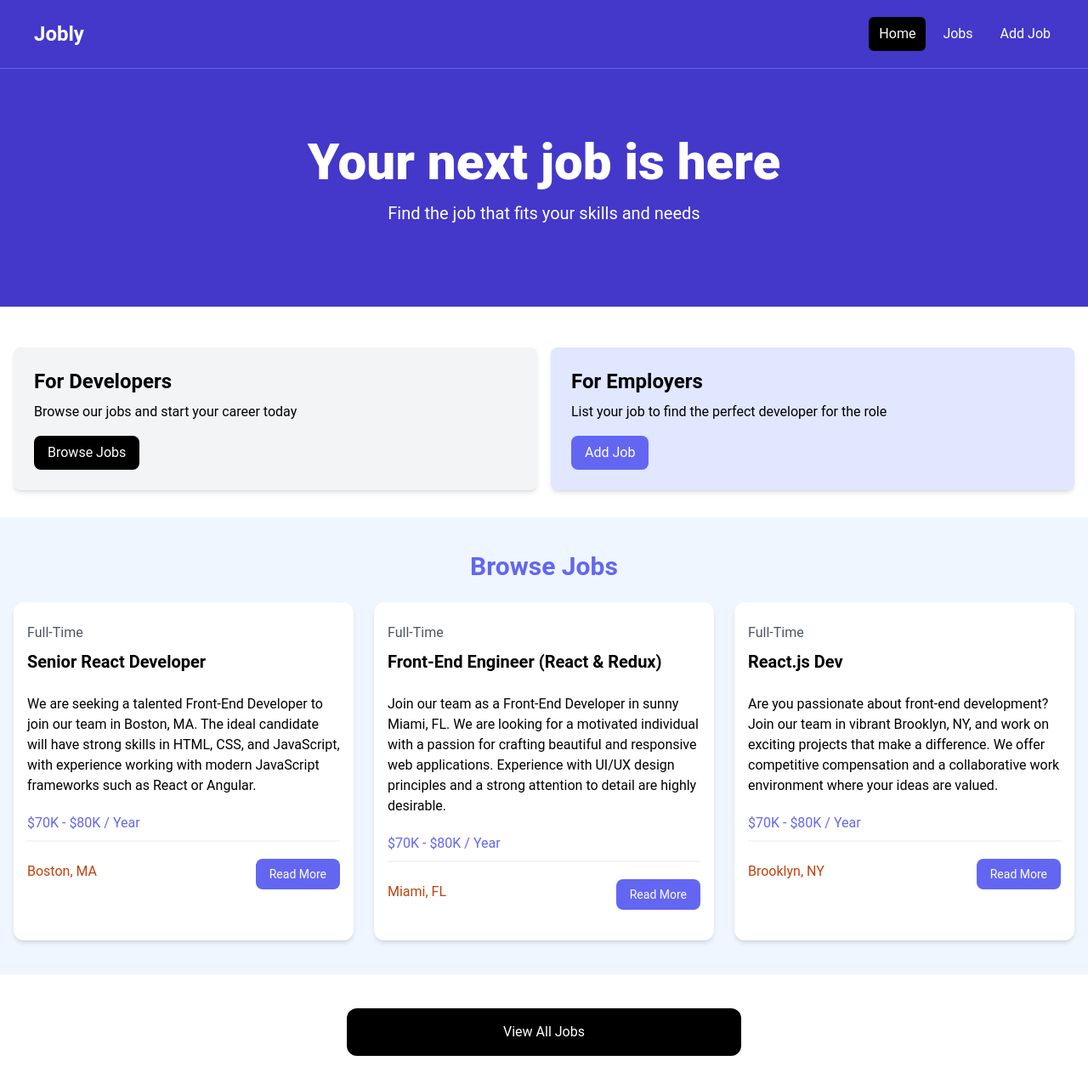
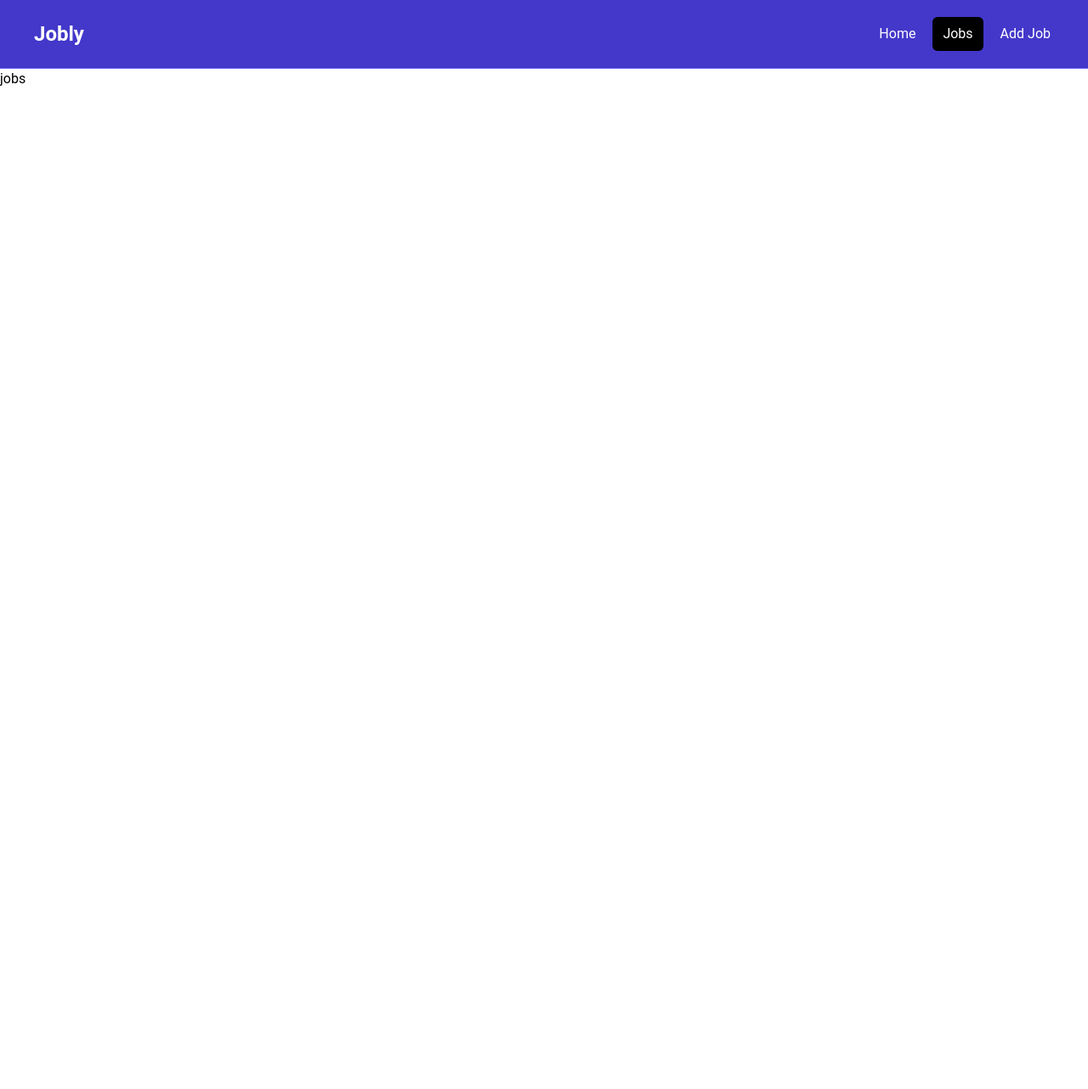
Before and after one commit to teodorSmilevski/jobly-react-app, a React (Vite) app: page /jobs in a window 1280 px wide. Shown: the whole page at 85% size. After the commit the page ends 800 px from the top, so only its background shows below. Built offline with nearby package versions, Linux system fonts and the light colour scheme.

Commit message:
Added pages and layout

```diff
--- a/package.json
+++ b/package.json
@@ -11,7 +11,9 @@
   },
   "dependencies": {
     "react": "^18.3.1",
-    "react-dom": "^18.3.1"
+    "react-dom": "^18.3.1",
+    "react-icons": "^5.4.0",
+    "react-router-dom": "^7.1.1"
   },
   "devDependencies": {
     "@eslint/js": "^9.17.0",
--- a/src/App.jsx
+++ b/src/App.jsx
@@ -1,17 +1,24 @@
-import Navbar from "./components/Navbar";
-import HeroSection from "./components/HeroSection";
-import HomeCards from "./components/HomeCards";
-import JobListings from "./components/JobListings";
-import ViewAllJobs from "./components/ViewAllJobs";
+import {
+  Route,
+  createBrowserRouter,
+  createRoutesFromElements,
+  RouterProvider,
+} from "react-router-dom";
+import MainLayout from "./layouts/MainLayout";
+import HomePage from "./pages/HomePage";
+import JobsPage from "./pages/JobsPage";
+import NotFound from "./pages/NotFound";
+
+const router = createBrowserRouter(
+  createRoutesFromElements(
+    <Route path="/" element={<MainLayout />}>
+      <Route index element={<HomePage />} />
+      <Route path="/jobs" element={<JobsPage />} />
+      <Route path="*" element={<NotFound />} />
+    </Route>
+  )
+);
 
 export default function App() {
-  return (
-    <>
-      <Navbar />
-      <HeroSection />
-      <HomeCards />
-      <JobListings />
-      <ViewAllJobs />
-    </>
-  );
+  return <RouterProvider router={router} />;
 }
--- a/src/components/HomeCards.jsx
+++ b/src/components/HomeCards.jsx
@@ -1,3 +1,4 @@
+import { Link } from "react-router-dom";
 import Card from "./Card";
 
 export default function HomeCards() {
@@ -10,24 +11,24 @@
             <p className="mt-2 mb-4">
               Browse our jobs and start your career today
             </p>
-            <a
-              href="/jobs.html"
+            <Link
+              to="/jobs"
               className="inline-block bg-black text-white rounded-lg px-4 py-2 hover:bg-gray-700"
             >
               Browse Jobs
-            </a>
+            </Link>
           </Card>
           <Card bg="bg-indigo-100">
             <h2 className="text-2xl font-bold">For Employers</h2>
             <p className="mt-2 mb-4">
               List your job to find the perfect developer for the role
             </p>
-            <a
-              href="/add-job.html"
+            <Link
+              to="/add-job"
               className="inline-block bg-indigo-500 text-white rounded-lg px-4 py-2 hover:bg-indigo-600"
             >
               Add Job
-            </a>
+            </Link>
           </Card>
         </div>
       </div>
--- a/src/components/JobListing.jsx
+++ b/src/components/JobListing.jsx
@@ -1,5 +1,20 @@
 /* eslint-disable react/prop-types */
+import { useState } from "react";
+
+import { FaMapMarker } from "react-icons/fa";
+import { Link } from "react-router-dom";
+
 export default function JobListing({ job }) {
+  const [showFullDescription, setShowFullDescription] = useState(false);
+
+  let description = job.description;
+
+  if (!showFullDescription) description = description.substring(0, 90) + "...";
+
+  function handleShowMore() {
+    setShowFullDescription((prevState) => !prevState);
+  }
+
   return (
     <div className="bg-white rounded-xl shadow-md relative">
       <div className="p-4">
@@ -8,7 +23,14 @@
           <h3 className="text-xl font-bold">{job.title}</h3>
         </div>
 
-        <div className="mb-5">{job.description}</div>
+        <div className="mb-5">{description}</div>
+
+        <button
+          className="mb-5 text-indigo-500 hover:text-indigo-600"
+          onClick={handleShowMore}
+        >
+          {showFullDescription ? "Less" : "More"}
+        </button>
 
         <h3 className="text-indigo-500 mb-2">{job.salary} / Year</h3>
 
@@ -16,15 +38,15 @@
 
         <div className="flex flex-col lg:flex-row justify-between mb-4">
           <div className="text-orange-700 mb-3">
-            <i className="fa-solid fa-location-dot text-lg"></i>
+            <FaMapMarker className="inline font-lg mb-2 mr-1" />
             {job.location}
           </div>
-          <a
-            href={`/job/${job.id}`}
+          <Link
+            to={`/job/${job.id}`}
             className="h-[36px] bg-indigo-500 hover:bg-indigo-600 text-white px-4 py-2 rounded-lg text-center text-sm"
           >
             Read More
-          </a>
+          </Link>
         </div>
       </div>
     </div>
--- a/src/components/Navbar.jsx
+++ b/src/components/Navbar.jsx
@@ -1,37 +1,32 @@
+import { NavLink } from "react-router-dom";
+
 export default function Navbar() {
+  const linkClass = ({ isActive }) =>
+    isActive
+      ? "text-white bg-black hover:bg-gray-900 hover:text-white rounded-md px-3 py-2"
+      : "text-white hover:bg-gray-900 hover:text-white rounded-md px-3 py-2";
+
   return (
     <nav className="bg-indigo-700 border-b border-indigo-500">
       <div className="mx-auto max-w-7xl px-2 sm:px-6 lg:px-8">
         <div className="flex h-20 items-center justify-between">
           <div className="flex flex-1 items-center justify-center md:items-stretch md:justify-start">
-            <a
-              className="flex flex-shrink-0 items-center mr-4"
-              href="/index.html"
-            >
+            <NavLink className="flex flex-shrink-0 items-center mr-4" to="/">
               <span className="md:block text-white text-2xl font-bold ml-2">
                 Jobly
               </span>
-            </a>
+            </NavLink>
             <div className="md:ml-auto">
               <div className="flex space-x-2">
-                <a
-                  href="/index.html"
-                  className="text-white bg-black hover:bg-gray-900 hover:text-white rounded-md px-3 py-2"
-                >
+                <NavLink to="/" className={linkClass}>
                   Home
-                </a>
-                <a
-                  href="/jobs.html"
-                  className="text-white hover:bg-gray-900 hover:text-white rounded-md px-3 py-2"
-                >
+                </NavLink>
+                <NavLink to="/jobs" className={linkClass}>
                   Jobs
-                </a>
-                <a
-                  href="/add-job.html"
-                  className="text-white hover:bg-gray-900 hover:text-white rounded-md px-3 py-2"
-                >
+                </NavLink>
+                <NavLink to="/add-job" className={linkClass}>
                   Add Job
-                </a>
+                </NavLink>
               </div>
             </div>
           </div>
--- a/src/components/ViewAllJobs.jsx
+++ b/src/components/ViewAllJobs.jsx
@@ -1,12 +1,14 @@
+import { Link } from "react-router-dom";
+
 export default function ViewAllJobs() {
   return (
     <section className="m-auto max-w-lg my-10 px-6">
-      <a
-        href="jobs.html"
+      <Link
+        to="/jobs"
         className="block bg-black text-white text-center py-4 px-6 rounded-xl hover:bg-gray-700"
       >
         View All Jobs
-      </a>
+      </Link>
     </section>
   );
 }
--- /dev/null
+++ b/src/layouts/MainLayout.jsx
@@ -0,0 +1,11 @@
+import { Outlet } from "react-router-dom";
+import Navbar from "../components/Navbar";
+
+export default function MainLayout() {
+  return (
+    <>
+      <Navbar />
+      <Outlet />
+    </>
+  );
+}
--- /dev/null
+++ b/src/pages/HomePage.jsx
@@ -0,0 +1,15 @@
+import HeroSection from "../components/HeroSection";
+import HomeCards from "../components/HomeCards";
+import JobListings from "../components/JobListings";
+import ViewAllJobs from "../components/ViewAllJobs";
+
+export default function HomePage() {
+  return (
+    <>
+      <HeroSection />
+      <HomeCards />
+      <JobListings />
+      <ViewAllJobs />
+    </>
+  );
+}
--- /dev/null
+++ b/src/pages/JobsPage.jsx
@@ -0,0 +1,3 @@
+export default function JobsPage() {
+  return <h1>jobs</h1>;
+}
--- /dev/null
+++ b/src/pages/NotFound.jsx
@@ -0,0 +1,18 @@
+import { Link } from "react-router-dom";
+import { FaExclamationTriangle } from "react-icons/fa";
+
+export default function NotFound() {
+  return (
+    <section className="text-center flex flex-col justify-center items-center h-96">
+      <FaExclamationTriangle className="text-yellow-400 text-6xl mb-4" />
+      <h1 className="text-6xl font-bold mb-4">404 Not Found</h1>
+      <p className="text-xl mb-5">This page does not exist</p>
+      <Link
+        to="/"
+        className="text-white bg-indigo-700 hover:bg-indigo-900 rounded-md px-3 py-2 mt-4"
+      >
+        Go Back
+      </Link>
+    </section>
+  );
+}
```
Also changed, not shown: src/components/Card.jsx (+0 -11 lines), 1 other file (tests, documents, lock files or other folders).
